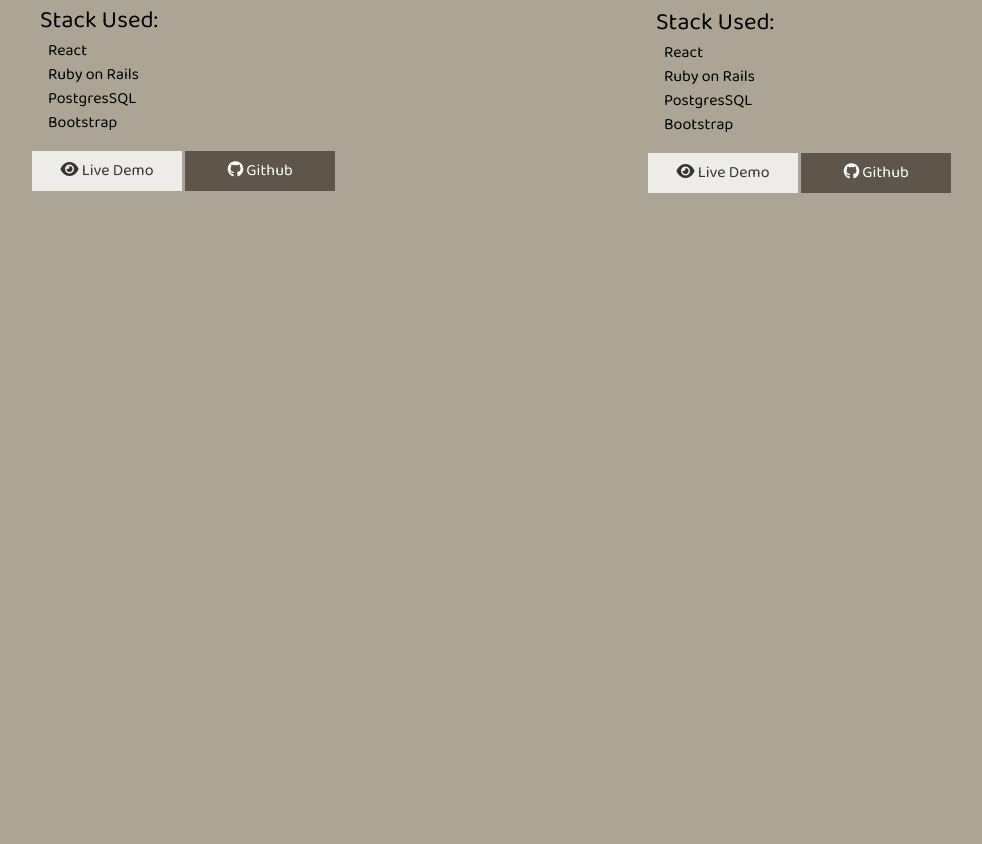
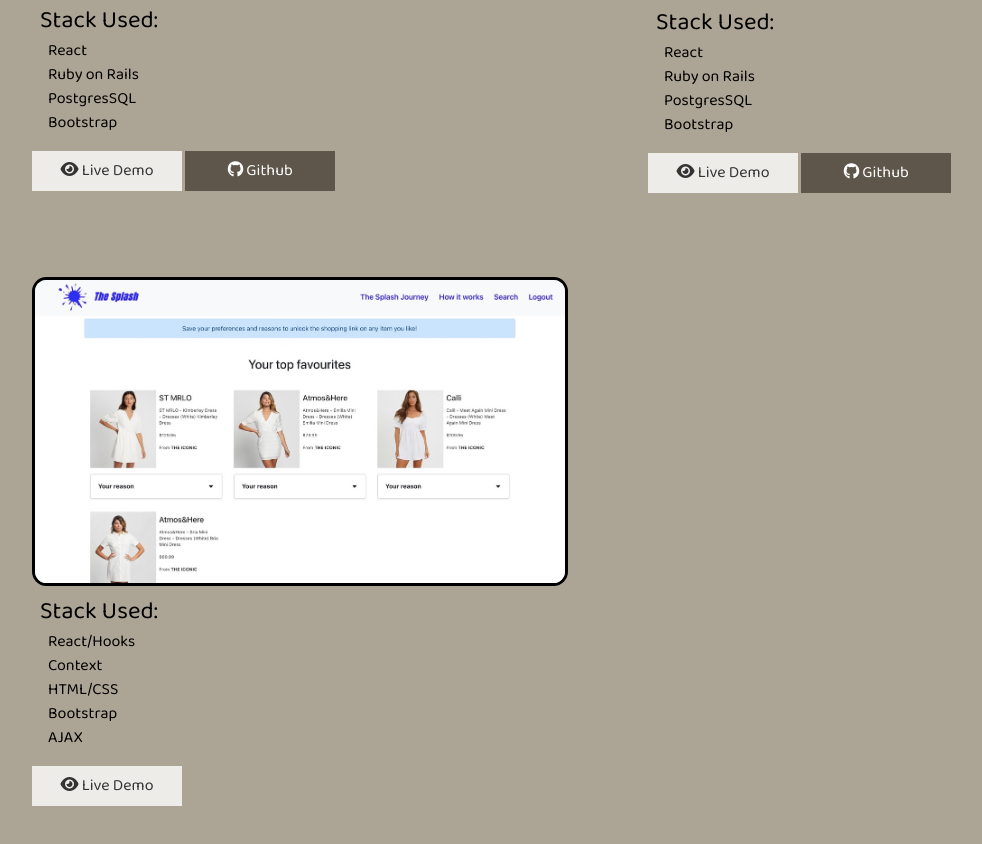
Before and after one commit to Azihakkak/Portfolio, a website: page dist/projects.html in a window 1280 px wide. Shown: the part 1188-2032 px from the top of the page, without its empty margins (32-1014 px from the left). Before the commit the page ends 1449 px from the top, so only its background shows below. Drawn offline with Linux system fonts and the light colour scheme.

Commit message:
adding the splash project

```diff
--- a/dist/projects.html
+++ b/dist/projects.html
@@ -137,6 +137,23 @@
                  <i class="fab fa-github"></i> Github
              </a>
          </div>
+         <div class="item">
+          <a href="https://jointhesplash.com/#/" target="_blank">
+              <img src="img/splash.jpeg" alt="project">
+              <p class="img-description">A fully operational prototype(Alpha) web app which was the front end view for a Neural Network based backend that uses AI to generate personalized e-commerce alternatives for users.</p>
+          </a>
+          <p class="img-text">Stack Used:</p>
+          <ul>
+            <li>React/Hooks</li>
+            <li>Context</li>
+            <li>HTML/CSS</li>
+            <li>Bootstrap</li>
+            <li>AJAX</li>
+          </ul>
+          <a href="https://jointhesplash.com/#/" class="btn-light" target="_blank">
+              <i class="fas fa-eye"></i> Live Demo
+          </a>
+      </div>
       </div>
 
     </main>
```
Also changed, not shown: dist/img/splash.jpeg (added), 1 other file.
